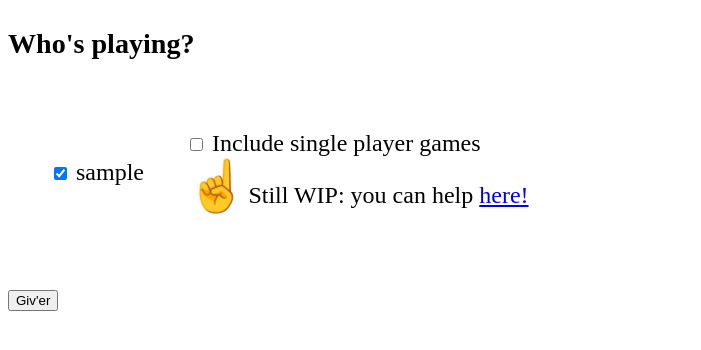
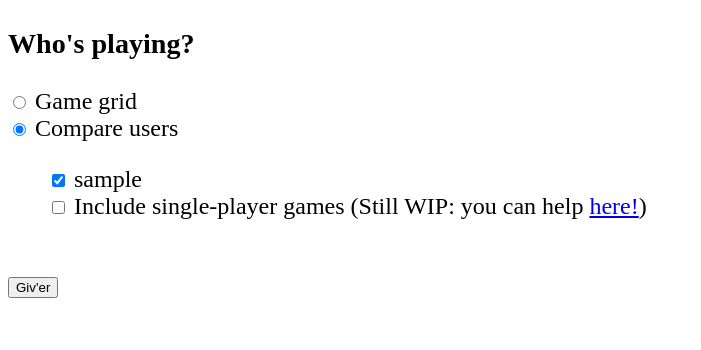
Before and after one commit to eniklas/gamatrix, a Flask app: template templates/index.html in a window 1280 px wide. Shown: the top 350 px of the page, without its empty margins (0-701 px from the left). Run offline with Flask 2, Linux system fonts and the light colour scheme; the template is opened without the code that fills it: most values are stand-ins (such as "Sample title", 1, 10 or a date in 2020); parts of the project's set-up code (start-up, migrations or seed data) failed here and were passed over.

Commit message:
add game grid option

```diff
--- a/gamatrix-gog.py
+++ b/gamatrix-gog.py
@@ -6,7 +6,7 @@ import logging
 import os
 import sqlite3
 import sys
-from flask import Flask, request, render_template
+from flask import Flask, request, render_template, jsonify
 from ruamel.yaml import YAML
 from version import VERSION
 
@@ -21,11 +21,22 @@ def root():
     return render_template("index.html", users=config["users"])
 
 
-@app.route("/compare", methods=["GET", "POST"])
+@app.route("/select", methods=["GET"])
+def select():
+    """Routes based on the radio button selection"""
+    if request.args["select"] == "grid":
+        return grid()
+
+    return compare_libraries()
+
+
+@app.route("/grid", methods=["POST"])
+def grid():
+    return jsonify("made it to grid")
+
+
+@app.route("/compare", methods=["POST"])
 def compare_libraries():
-    if request.method != "GET":
-        return
-
     include_single_player = False
     user_ids_to_compare = []
 
@@ -33,7 +44,7 @@ def compare_libraries():
     for k in request.args.keys():
         if k == "include_single_player":
             include_single_player = True
-        else:
+        elif k != "select":
             user_ids_to_compare.append(int(k))
 
     # If no users were selected, just refresh the page
--- a/templates/index.html
+++ b/templates/index.html
@@ -3,12 +3,6 @@
 
 <head>
   <style>
-    table,
-    th,
-    td {
-      padding: 20px;
-    }
-
     body {
       font-size: x-large;
     }
@@ -20,26 +14,24 @@
 
 <body>
   <h3>Who's playing?</h3>
-  <table>
-    <tr>
-      <td>
-        <form action="/compare">
+  <form action="/select">
+    <input type="radio" id="Game grid" name="select" value="grid">
+    <label for="grid">Game grid</label><br>
+    <input type="radio" id="Compare users" name="select" value="compare" checked>
+    <label for="compare">Compare users</label><br>
+    <div class="sub1">
+      <blockquote>
         {% for user in users -%}
         <div>
           <input type="checkbox" id="{{ users[user]['username'] }}" name="{{ user }}" checked>
           <label for="{{ users[user]['username'] }}">{{ users[user]['username'] }}</label>
         </div>
         {% endfor -%}
-      </td>
-      <td style="vertical-align:top">
         <input type="checkbox" id="Include single-player games" name="include_single_player">
-        <label for="Include single player games">Include single player games</label>
-        <br>
-        <span style='font-size:50px;'>&#9757;</span>Still WIP: you can help <a
-          href=https://github.com/eniklas/gamatrix-gog-configs>here!</a>
-      </td>
-    </tr>
-  </table>
+        <label for="Include single-player games">Include single-player games
+          (Still WIP: you can help <a href=https://github.com/eniklas/gamatrix-gog-configs>here!</a>)</label>
+      </blockquote>
+    </div>
     <br>
     <input type="submit" value="Giv'er">
   </form>
```
Lines whose indentation alone changed are shown as unchanged.
